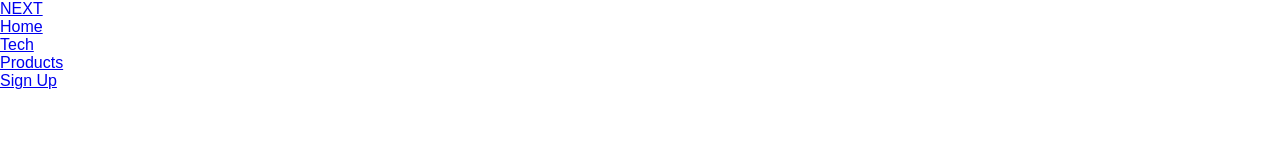
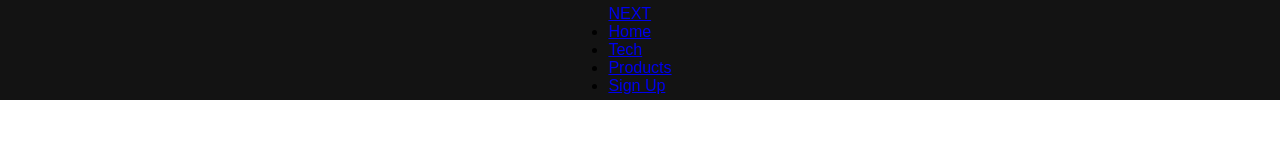
Before and after one commit to CrashedOut93/next-project, a plain HTML site: page index.html in a window 1280 px wide. Drawn offline with Linux system fonts and the light colour scheme.

Commit message:
Update styles.css

```diff
--- a/styles.css
+++ b/styles.css
@@ -4,3 +4,12 @@
     padding: 0;
     font-family: 'Kumbh Sans', sans-serif;
 }
+
+.navbar {
+    background-color: #131313;
+    height: 100px;
+    display: flex;
+    justify-content: center;
+    align-items: center;
+
+}
```
